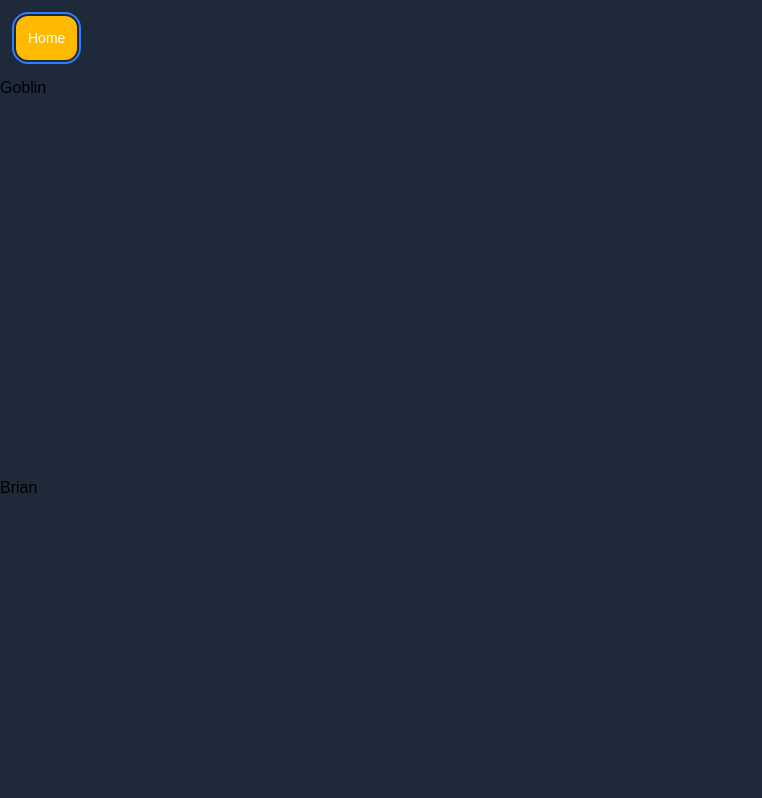
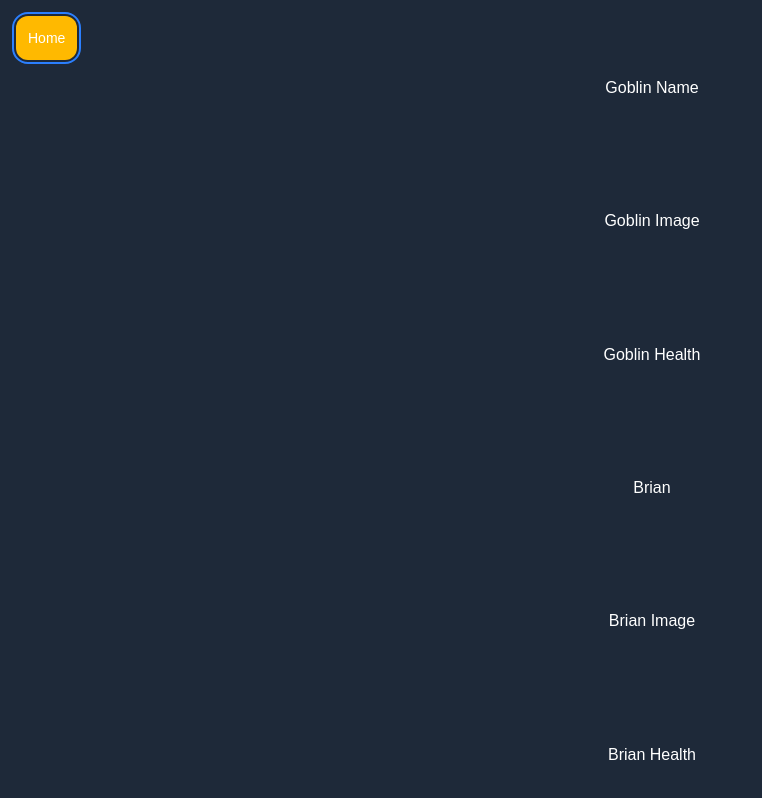
Before and after one commit to cchester11/goblins, a React (Vite) app: page /game in a window 1280 px wide. Shown: the top 798 px of the page, without its empty margins (0-762 px from the left). Built offline with nearby package versions, Linux system fonts and the light colour scheme; a web font is replaced by a local one.

Commit message:
styling of game component

```diff
--- a/src/components/Game.jsx
+++ b/src/components/Game.jsx
@@ -14,11 +14,29 @@ export default function Game() {
                               Home
                         </button>
                   </div>
-                  <div className="h-screen w-screen grid grid-cols-1">
+                  <div className="h-screen w-screen grid grid-cols-1 m-3 text-white">
                         {/* enemy container */}
-                        <div>Goblin</div>
+                        <div className="grid grid-cols-1">
+                              <div className="flex justify-center">
+                                    Goblin Name
+                              </div>
+                              <div className="flex justify-center">
+                                    Goblin Image
+                              </div>
+                              <div className="flex justify-center">
+                                    Goblin Health
+                              </div>
+                        </div>
                         {/* brian container */}
-                        <div>Brian</div>
+                        <div className="grid grid-cols-1">
+                              <div className="flex justify-center">Brian</div>
+                              <div className="flex justify-center">
+                                    Brian Image
+                              </div>
+                              <div className="flex justify-center">
+                                    Brian Health
+                              </div>
+                        </div>
                   </div>
             </div>
       );
```
